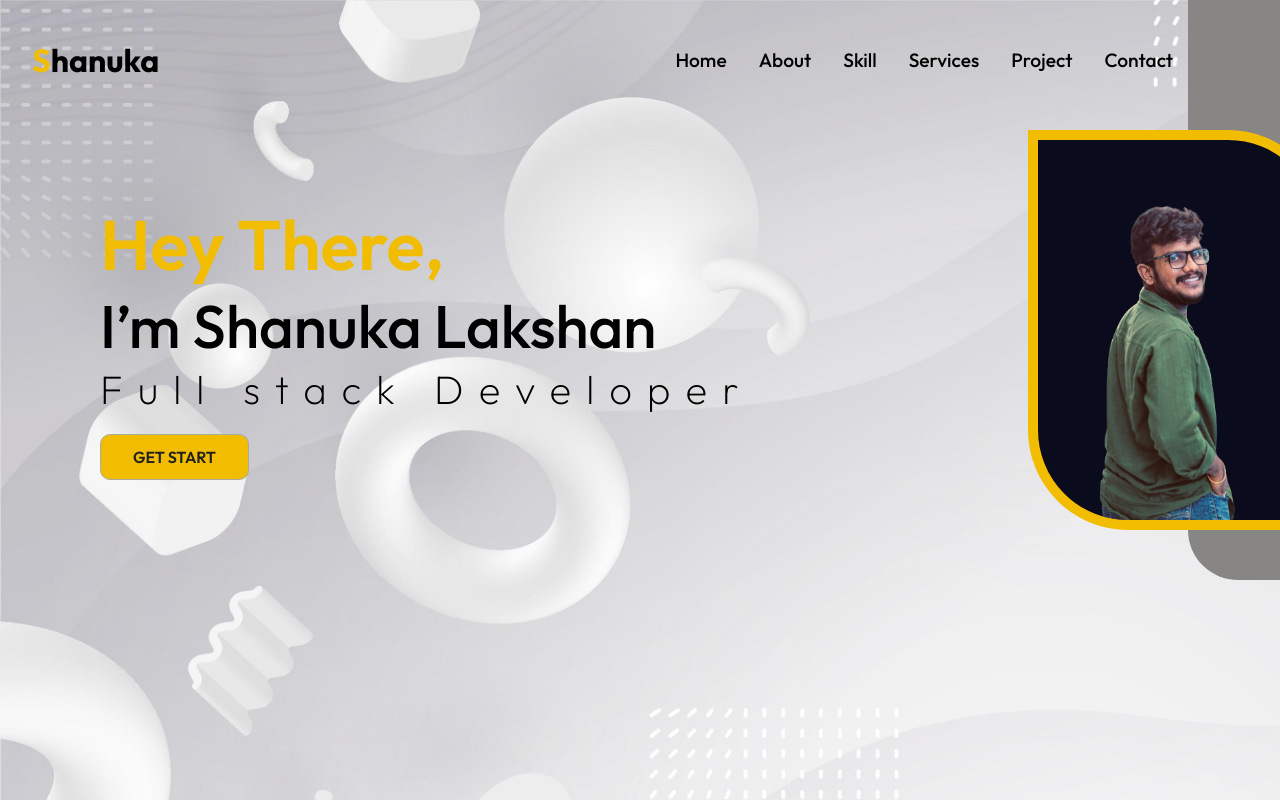
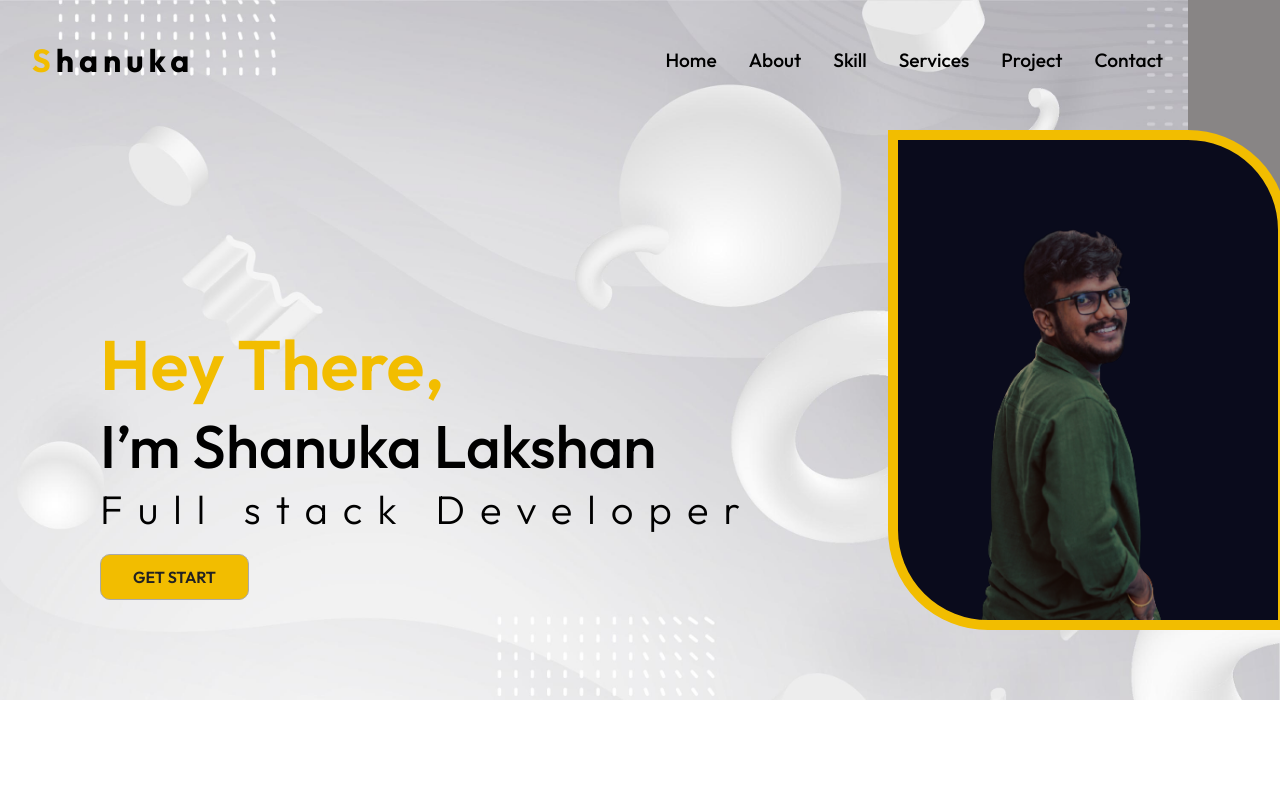
Before and after one commit to shanuka55/Portfoliyo_New, a React (Create React App) app: page / in a window 1280 px wide. Shown: the top 800 px of the page. Built offline with nearby package versions, Linux system fonts and the light colour scheme.

Commit message:
Home page updated

```diff
--- a/src/components/HomeImageStyle.css
+++ b/src/components/HomeImageStyle.css
@@ -11,12 +11,12 @@
 }
 
 .Homeimage{
-    width: 300px;
-    height: 400px;
+    width: 400px;
+    height: 500px;
     background-color: #0A0B1C;
     border-radius: 0px 100px 0 100px;
     position: relative;
-    right: 160px;
+    right: 300px;
     top: 130px;
     border: 10px solid #F2BD00;
     background-image: url(../Assets/BackgrounImage.png);
--- a/src/components/HometextStyle.css
+++ b/src/components/HometextStyle.css
@@ -13,13 +13,13 @@
 }
 .home-h3{
     font-size: 40px;
-    font-weight: 200;
+    font-weight: 300;
     letter-spacing: 15px;
 }
 .Home-Text{
-    position: relative;
+    position: absolute;
     margin: auto;
-    bottom: 500px;
+    bottom: 200px;
     left: 100px;
 
 
--- a/src/components/NavbarStyle.css
+++ b/src/components/NavbarStyle.css
@@ -6,7 +6,8 @@
 
 }
 .name{
-    margin-right: 500px;
+    margin-right: 455px;
+    letter-spacing: 5px;
 }
 
 .nav-menu{
```
Also changed, not shown: src/Assets/5632960.jpg, src/Assets/BackgrounImage.png.
